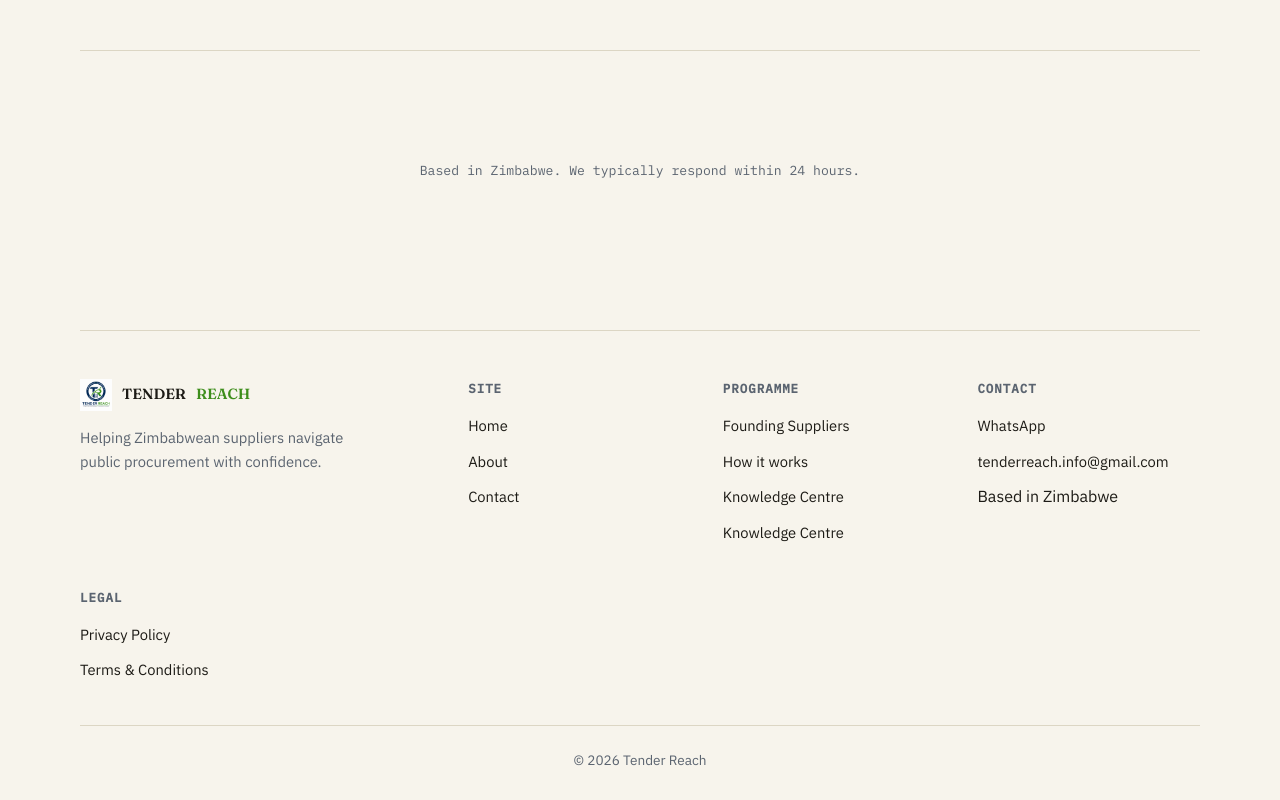
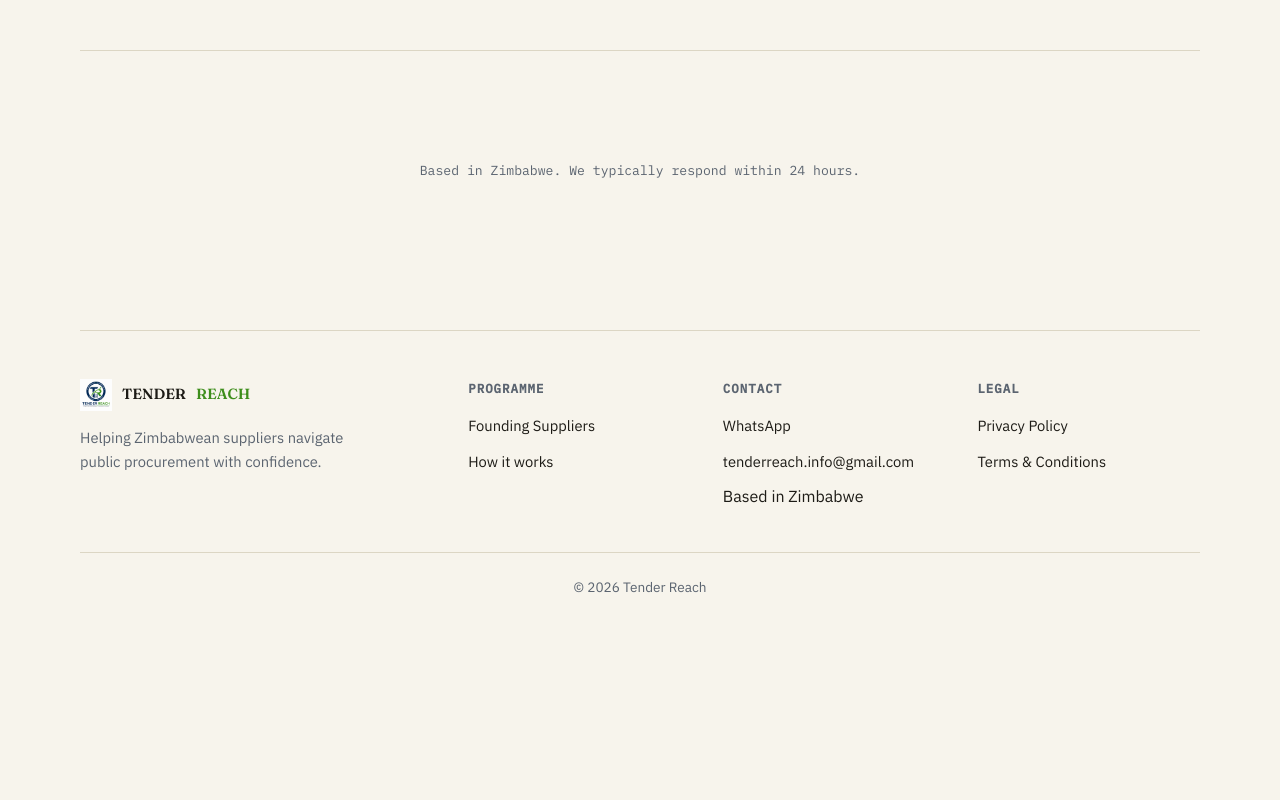
Before and after one commit to NGONIE00/tendereach_zw, a website: page docs/contact.html in a window 1280 px wide. Shown: the part 1185-1985 px from the top of the page. After the commit the page ends 1812 px from the top, so only its background shows below. Drawn offline with Linux system fonts and the light colour scheme.

Commit message:
fixing he footer navigation links

```diff
--- a/docs/contact.html
+++ b/docs/contact.html
@@ -104,20 +104,10 @@
       <p>Helping Zimbabwean suppliers navigate public procurement with confidence.</p>
     </div>
     <div>
-      <h4>Site</h4>
-      <ul>
-        <li><a href="index.html">Home</a></li>
-        <li><a href="about.html">About</a></li>
-        <li><a href="contact.html">Contact</a></li>
-      </ul>
-    </div>
-    <div>
       <h4>Programme</h4>
       <ul>
         <li><a href="about.html#founding-supplier-programme">Founding Suppliers</a></li>
         <li><a href="about.html#how-it-works">How it works</a></li>
-        <li><a href="knowledge-centre.html">Knowledge Centre</a></li>
-        <li><a href="about.html#procurement-knowledge-centre">Knowledge Centre</a></li>
       </ul>
     </div>
     <div>
```
Also changed, not shown: docs/about.html (+0 -10 lines), docs/knowledge-centre.html (+0 -9 lines), docs/privacy.html (+0 -10 lines), docs/terms.html (+0 -10 lines).
